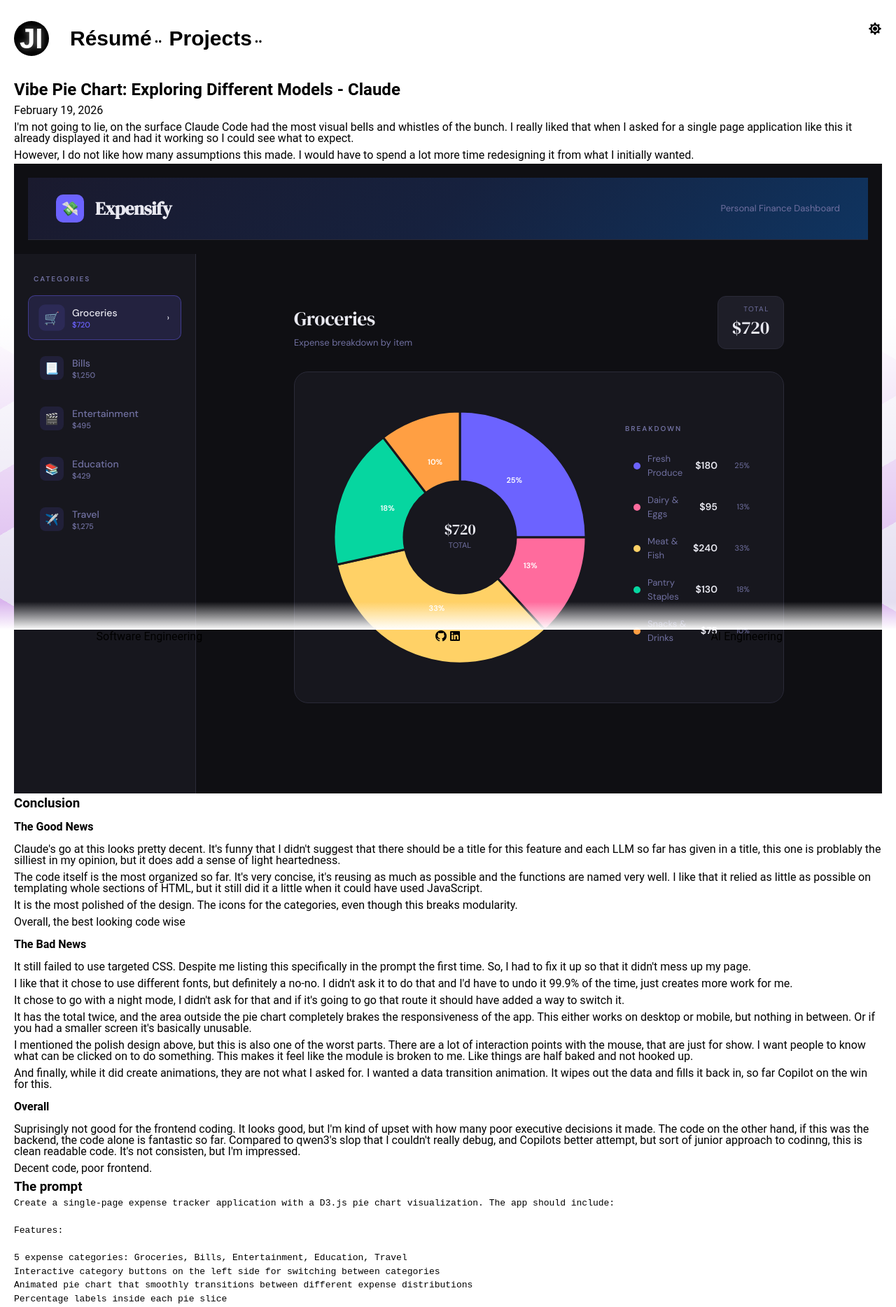
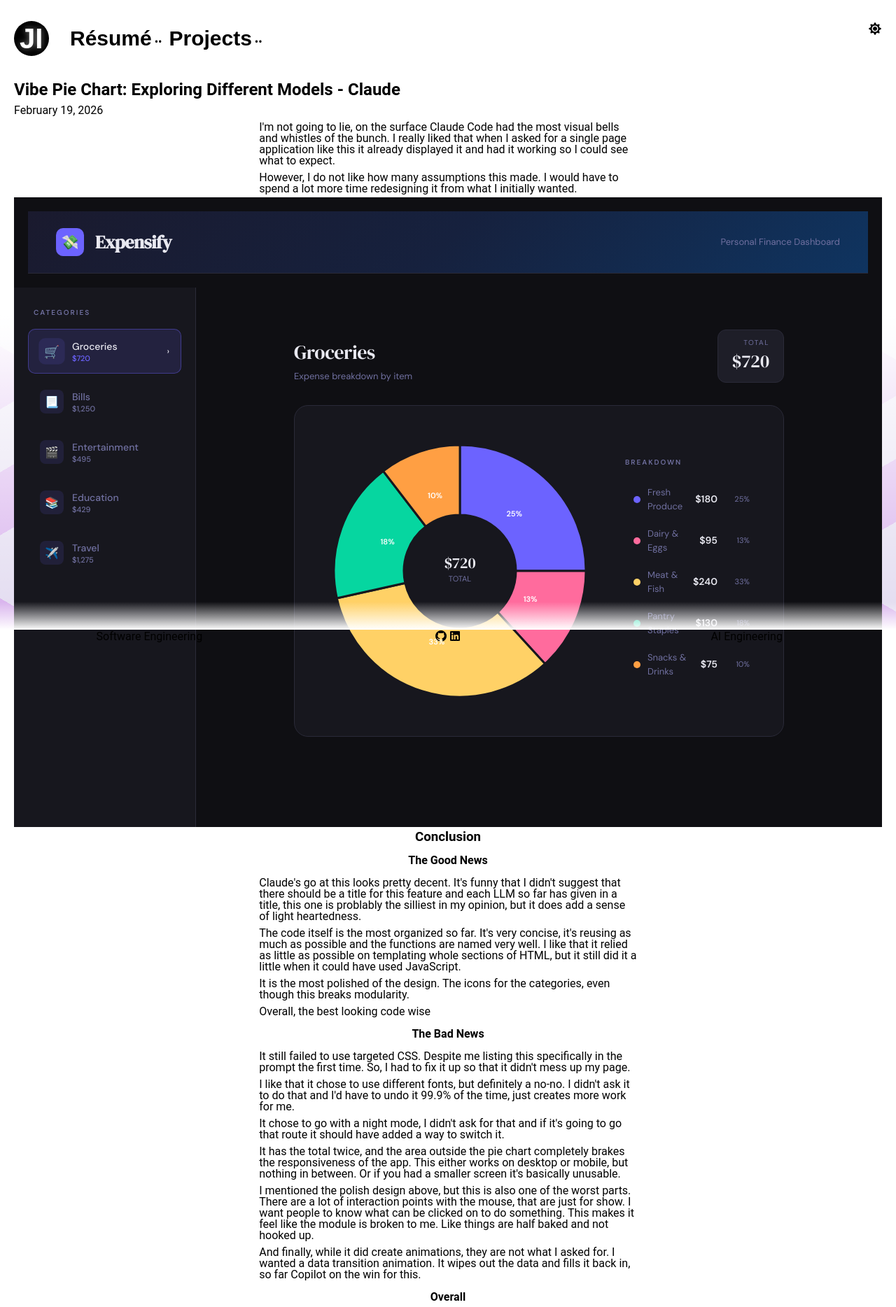
Before and after one commit to iwnnay/portfolio, a Jekyll site: the page built from _posts/2026-02-19-vibe-pie-chart-claude-code.html, in a window 1280 px wide. Shown: the top 1868 px of the page at 70% size. Built offline with Jekyll 4.4.1, drawn with Linux system fonts in a browser that asks for light colours; nearby versions of some CDN libraries; some web fonts are replaced.

Commit message:
Updating styles one last time

```diff
--- a/_posts/2026-02-19-vibe-pie-chart-claude-code.html
+++ b/_posts/2026-02-19-vibe-pie-chart-claude-code.html
@@ -20,7 +20,7 @@
             padding: 0;
         }
 
-        :root {
+        #claude-container {
             --bg: #0f0f13;
             --surface: #17171e;
             --surface2: #1e1e28;
--- a/_sass/post.scss
+++ b/_sass/post.scss
@@ -7,7 +7,22 @@
   p {
     line-height: 1em;
     padding: .25em 0;
-    margin: 0;
+    margin: 0 auto;
+    max-width: 60ch;
+  }
+
+  p.imagecell {
+    max-width: 100%;
+    text-align: center;
+
+    img {
+      display: inline-block;
+    }
+  }
+
+
+  h3, h4 {
+    text-align: center;
   }
 
   h4 {
```
